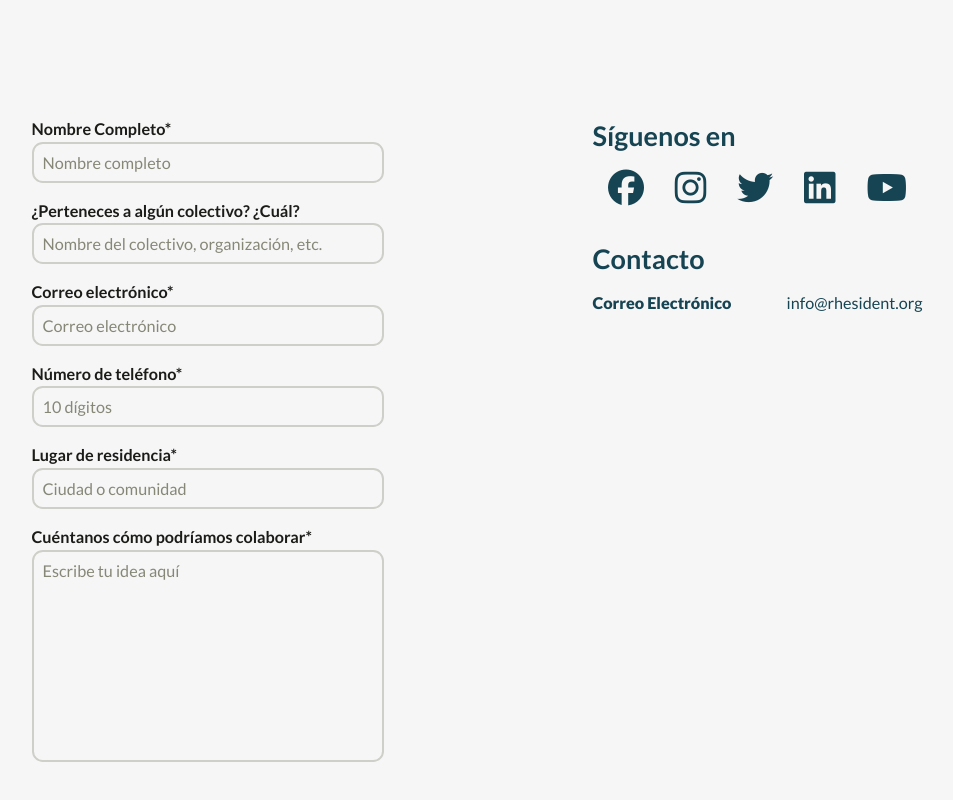
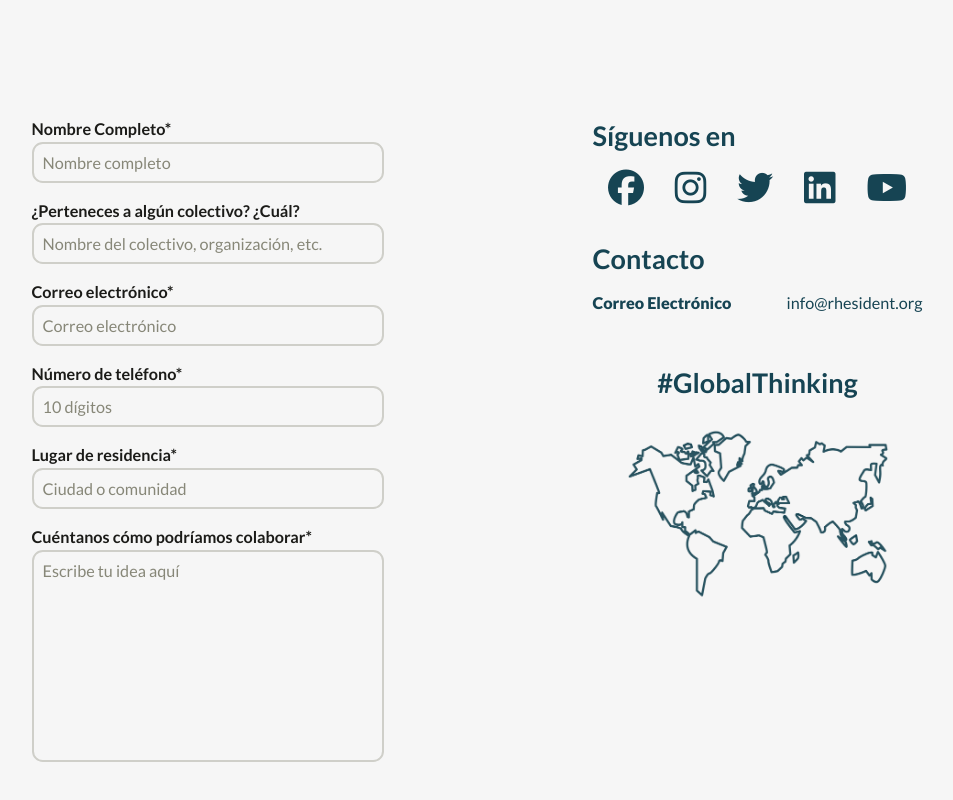
Before and after one commit to EmmanuelBoM/rhesident-react-pagina, a React (Create React App) app: page /cuentanos-tu-idea in a window 1280 px wide. Shown: the part 370-1170 px from the top of the page, without its empty margins (185-1138 px from the left). Built offline with nearby package versions, Linux system fonts and the light colour scheme; no server answers.

Commit message:
Cambia animacion de intenciones, agrega ilustracion global

```diff
--- a/src/styles/FormularioIdea.css
+++ b/src/styles/FormularioIdea.css
@@ -34,6 +34,13 @@
     margin-bottom: 1rem;
 }
 
+.texto-global-thinking{
+    margin-top: 6rem;
+    text-align: center;
+}
+.img-global-thinking{
+    width: 100%;
+}
 
 
 @media only screen and (max-width: 768px) {
--- a/src/styles/NuestrasIntenciones.css
+++ b/src/styles/NuestrasIntenciones.css
@@ -66,6 +66,7 @@
 
 .intencion-descripcion{
     display: none;
+    opacity: 0;
     margin-bottom: 0;
     width: 40%;
 }
@@ -76,7 +77,7 @@
 
 .intencion-cont:hover .intencion-img{
     animation: image_hide 0.8s;
-    animation-timing-function: ease-in-out;
+    animation-timing-function: ease-in;
     animation-fill-mode: forwards;
 }
 
@@ -86,14 +87,14 @@
 }
 
 .intencion-cont:hover .intencion-descripcion{
+    animation: fade_reveal 1.5s ease-in;
+    animation-fill-mode: forwards;
     display: flex;
 }
 
 .intencion-verde{
     background-color: var(--primario);
 }
-
-
 
 .cta-procesos{
     margin:20rem 0;
@@ -190,8 +191,18 @@
 }
 
 @keyframes slide_reveal {
-    0%{width: 40%;}
+    0%{width: 60%;}
     100%{width: 94.5%;}
+}
+
+@keyframes fade_reveal {
+    0%{
+        opacity: 0;
+    }
+
+    100%{
+        opacity: 1;
+    }
 }
 
 @keyframes image_hide {
--- a/src/views/FormularioIdea.js
+++ b/src/views/FormularioIdea.js
@@ -6,6 +6,7 @@ import NavMovil from '../components/NavMovil';
 import '../styles/base.css'
 import '../styles/Formularios.css'
 import '../styles/FormularioIdea.css'
+import imgGlobal from '../assets/ilustracion_global.png'
 
 import emailjs from '@emailjs/browser';
 import ModalAdminExito from '../components/ModalAdminExito';
@@ -134,6 +135,8 @@ function FormularioIdea() {
                             <p className="verde bold">Correo Electrónico</p>
                             <p className="verde ">info@rhesident.org</p>
                         </div>
+                        <h3 className="verde texto-global-thinking">#GlobalThinking</h3>
+                        <img src={imgGlobal} alt="" className="img-global-thinking" />
                     </div>
 
                 </div>
--- a/src/views/LandingPage.js
+++ b/src/views/LandingPage.js
@@ -140,7 +140,7 @@ function LandingPage() {
           <h3 className="subtitulo-landing blanco">
             Somos una organización de <br />{" "}
             <span className="bold amarillo">
-              Regeneración Comunitaria Multidisciplinaria.
+              Regeneración Comunitaria Multidisciplinaria
             </span>
           </h3>
           <p className="descripcion-hero-landing blanco">
```
Also changed, not shown: src/assets/ilustracion_global.png (added).
